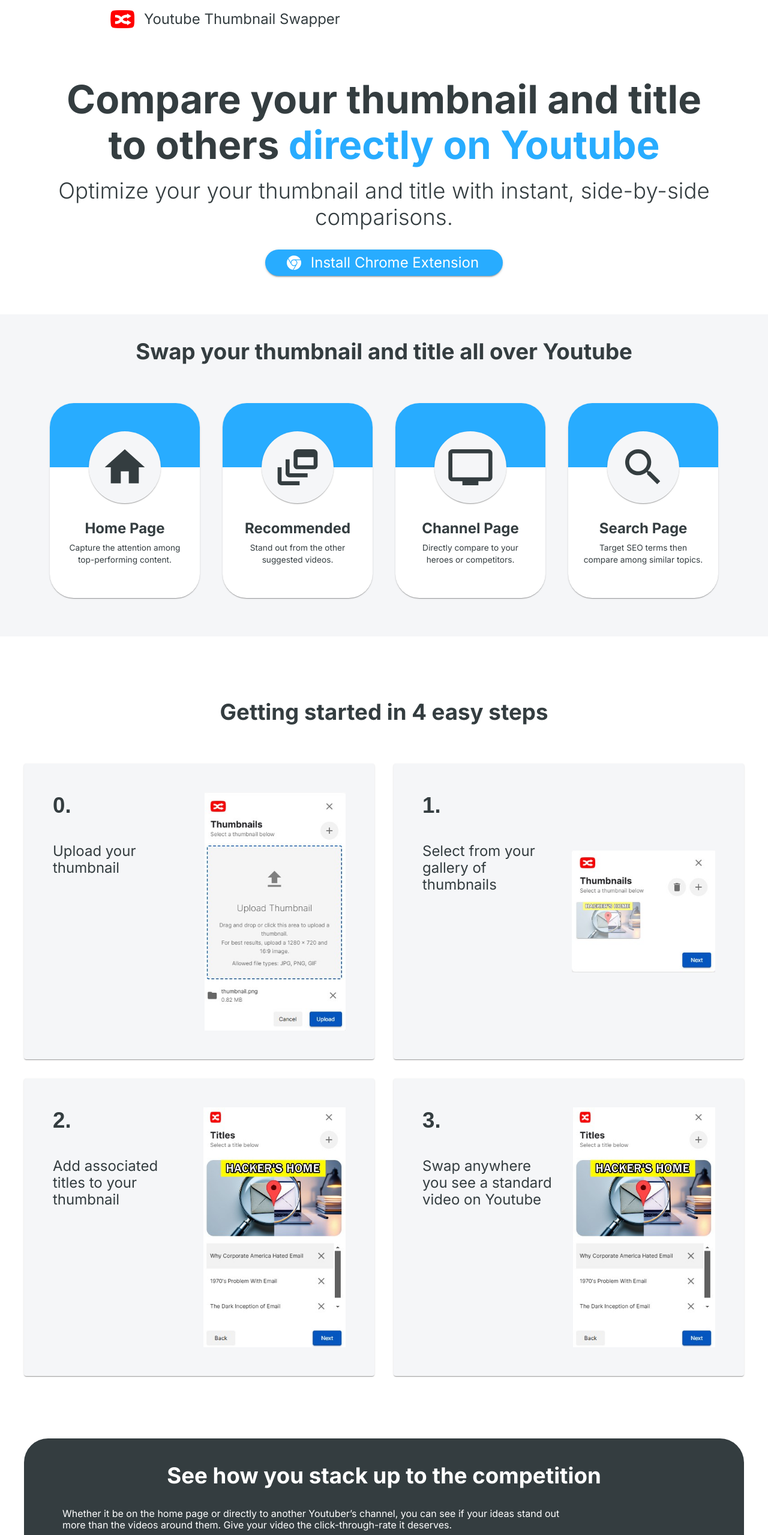
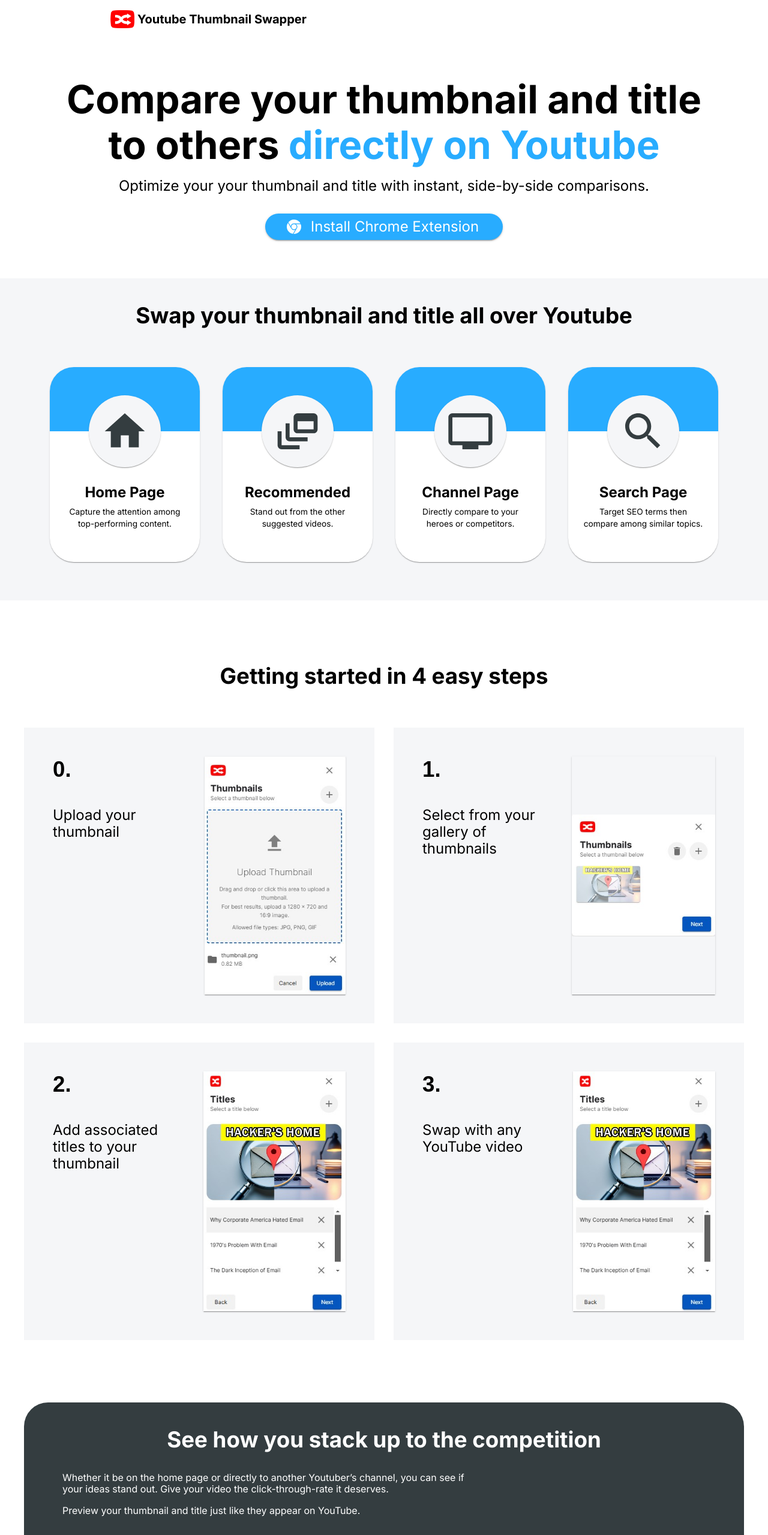
Before and after one commit to kev-liang/yt-thumbnail-site, a Next.js app: page / in a window 1280 px wide. Shown: the top 2559 px of the page at 60% size. Built offline with nearby package versions, Linux system fonts and the light colour scheme; a web font is replaced by a local one; what @mui/material-nextjs would draw is missing.

Commit message:
Fix colors, logo, cta type

```diff
--- a/src/app/components/Cta.tsx
+++ b/src/app/components/Cta.tsx
@@ -10,7 +10,7 @@
           py: 5,
           maxWidth: "1200px",
           mx: "auto",
-          backgroundColor: "common.black",
+          backgroundColor: "grey.800",
           color: "common.white",
           borderRadius: 10,
         }}
@@ -18,14 +18,14 @@
         <Typography variant="h2" textAlign="center" fontWeight="bold">
           See how you stack up to the competition
         </Typography>
-        <Box sx={{ maxWidth: "100ch" }}>
+        <Box sx={{ maxWidth: "80ch" }}>
           <Typography variant="h4" marginTop={4}>
             Whether it be on the home page or directly to another Youtuber’s
-            channel, you can see if your ideas stand out more than the videos
-            around them. Give your video the click-through-rate it deserves.
+            channel, you can see if your ideas stand out. Give your video the
+            click-through-rate it deserves.
           </Typography>
           <Typography variant="h4" marginTop={2}>
-            See your thumbnail and title exactly how viewers would on Youtube.
+            Preview your thumbnail and title just like they appear on YouTube.
           </Typography>
           <Button
             sx={{
@@ -37,7 +37,7 @@
               px: 5,
             }}
           >
-            <Typography>Install Chrome Extension</Typography>
+            <Typography fontWeight="bold">Install Chrome Extension</Typography>
           </Button>
         </Box>
       </Box>
--- a/src/app/components/Faq.tsx
+++ b/src/app/components/Faq.tsx
@@ -16,7 +16,7 @@
   {
     question: "How is my data used?",
     answer:
-      " Your data is only used when displaying data in the extension or on the Youtube page. It is not sold to any third-parties ",
+      " Your data is only used for displaying data in the extension or on the Youtube page. It is not sold to any third-parties ",
   },
   {
     question: "Is it free?",
--- a/src/app/components/Hero.tsx
+++ b/src/app/components/Hero.tsx
@@ -23,7 +23,7 @@
             directly on Youtube
           </Typography>
         </Typography>
-        <Typography variant="h2" marginTop={2}>
+        <Typography variant="h3" marginTop={2}>
           Optimize your your thumbnail and title with instant, side-by-side
           comparisons.
         </Typography>
--- a/src/app/components/InstructionsCard.tsx
+++ b/src/app/components/InstructionsCard.tsx
@@ -7,7 +7,7 @@
   pic,
 }: Readonly<{ stepNum: number; desc: string; pic: ReactNode }>) => {
   return (
-    <Card
+    <Box
       sx={{ backgroundColor: "grey.200", height: "100%", p: { xs: 2, lg: 6 } }}
     >
       <Box display="flex" justifyContent="space-between" height="100%">
@@ -23,11 +23,18 @@
             {desc}
           </Typography>
         </Box>
-        <Box display="flex" alignItems="center">
+        <Box
+          sx={{
+            display: "flex",
+            alignItems: "center",
+            boxShadow:
+              "0px 2px 1px -1px rgba(0,0,0,0.2),0px 1px 1px 0px rgba(0,0,0,0.14),0px 1px 3px 0px rgba(0,0,0,0.12)",
+          }}
+        >
           {pic}
         </Box>
       </Box>
-    </Card>
+    </Box>
   );
 };
 export default InstructionsCard;
--- a/src/app/components/InstructionsSection.tsx
+++ b/src/app/components/InstructionsSection.tsx
@@ -41,7 +41,7 @@
       ),
     },
     {
-      desc: "Swap anywhere you see a standard video on Youtube",
+      desc: "Swap with any YouTube video",
       pic: (
         <Image
           src={title}
--- a/src/app/components/NavBar.tsx
+++ b/src/app/components/NavBar.tsx
@@ -20,14 +20,21 @@
         }}
       >
         <Toolbar sx={{ display: "flex", alignItems: "center", gap: 2 }}>
+          <Link
+            href="/"
+            style={{ display: "flex", alignItems: "center", gap: "5px" }}
+          >
             <Image
               src={logo}
               alt="youtube-thumbnail-swapper-logo"
               style={{ height: "30px", width: "40px" }}
             />
-          <Typography variant="h3" sx={{ flexGrow: 1 }}>
+            <Typography
+              sx={{ flexGrow: 1, fontWeight: "bold", fontSize: "20px" }}
+            >
               Youtube Thumbnail Swapper
             </Typography>
+          </Link>
         </Toolbar>
       </AppBar>
     </Box>
--- a/src/app/components/UsageCard.tsx
+++ b/src/app/components/UsageCard.tsx
@@ -41,7 +41,7 @@
           width: 120,
           height: 120,
           boxShadow: 1,
-          color: "common.black",
+          color: "grey.800",
         }}
       >
         {icon}
--- a/src/app/page.tsx
+++ b/src/app/page.tsx
@@ -4,9 +4,11 @@
 import FAQ from "./components/Faq";
 import InstructionsSection from "./components/InstructionsSection";
 import Cta from "./components/Cta";
+import Footer from "./components/Footer";
 
 export default function Home() {
   return (
+    <>
       <main>
         <NavBar />
         <Hero />
@@ -15,5 +17,7 @@
         <Cta />
         <FAQ />
       </main>
+      <Footer />
+    </>
   );
 }
--- a/src/app/styles/theme.ts
+++ b/src/app/styles/theme.ts
@@ -4,10 +4,10 @@
 let theme = createTheme({
   palette: {
     common: {
-      black: "#343D40",
+      black: "#000",
     },
     text: {
-      primary: "#343D40",
+      primary: "#000",
     },
     primary: {
       main: "#28ACFF",
@@ -16,8 +16,7 @@
       100: "#F2F2F2",
       200: "#F5F6F8", // background grey
       600: "#707070",
-      800: "#2E2E2E",
-      900: "#0F0F0F",
+      800: "#343D40",
     },
   },
   typography: {
```
Lines whose indentation alone changed are shown as unchanged.
